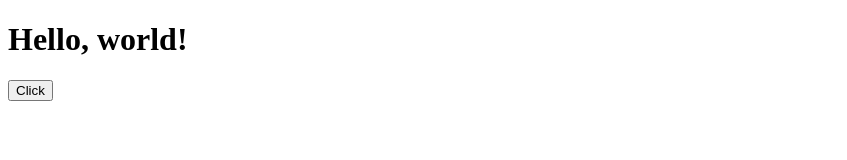
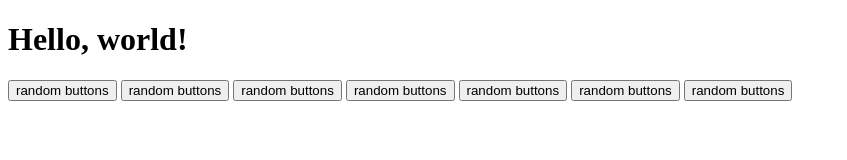
Before and after one commit to dykyiivan/learnjs, a plain HTML site: page tutorials/index.html in a window 1280 px wide. Shown: the whole page, without its empty margins (0-847 px from the left). Drawn offline with Linux system fonts and the light colour scheme.

Commit message:
Internal js

```diff
--- a/tutorials/index.html
+++ b/tutorials/index.html
@@ -7,6 +7,20 @@
 </head>
 <body>
 	<h1>Hello, world!</h1>
-	<button onclick="alert('Button was clicked');">Click</button>
+	<button class="button">random buttons</button>
+	<button class="button">random buttons</button>
+	<button class="button">random buttons</button>
+	<button class="button">random buttons</button>
+	<button class="button">random buttons</button>
+	<button class="button">random buttons</button>
+	<button class="button">random buttons</button>
+
+	<script>
+		document.querySelectorAll('.button').forEach((element) => {
+			element.addEventListener('click', () => {
+				alert('Some message');
+			});
+		});
+	</script>
 </body>
 </html>
```
